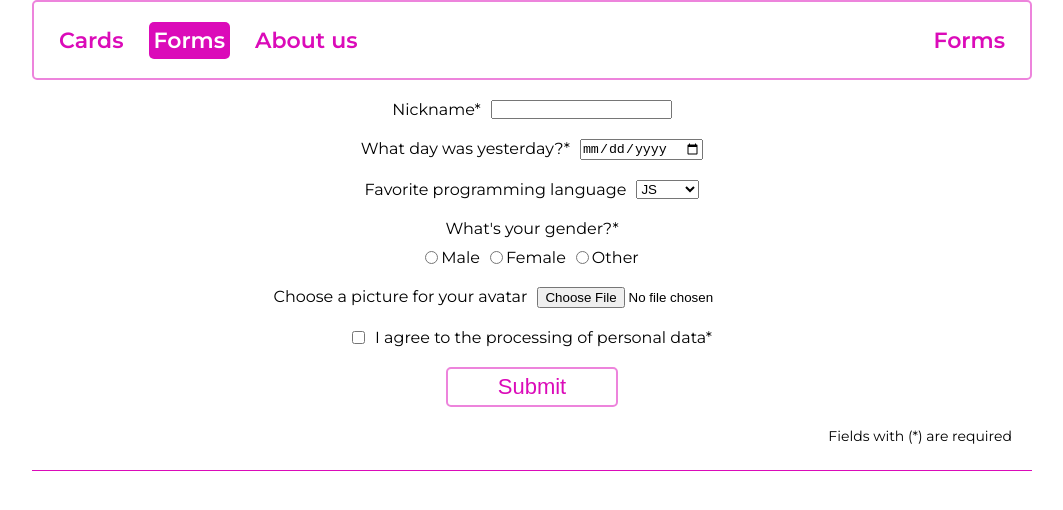
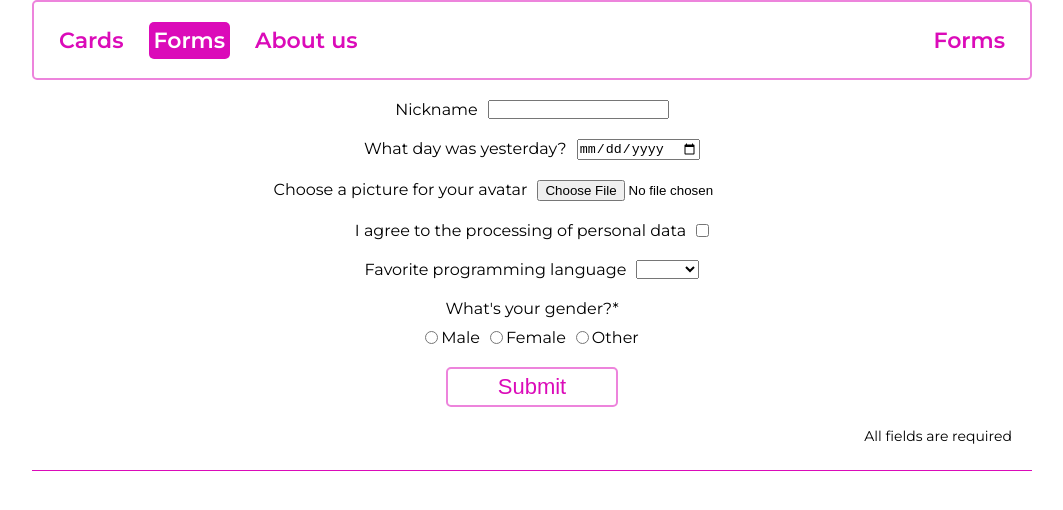
Before and after one commit to c1DeepInside/react-task, a React (Vite) app: page /forms in a window 1280 px wide. Shown: the top 510 px of the page, without its empty margins (108-1171 px from the left). Built offline with nearby package versions, Linux system fonts and the light colour scheme.

Commit message:
feat: add separate components

```diff
--- /dev/null
+++ b/src/components/forms/CustomInput.tsx
@@ -0,0 +1,31 @@
+import React, { Component } from 'react';
+import { Field } from '../../interfaces/forms';
+
+interface Props {
+  field: Field;
+  isError: boolean;
+}
+
+export class CustomInput extends Component<Props> {
+  constructor(props: Props) {
+    super(props);
+  }
+
+  render() {
+    return (
+      <div>
+        <div className="input__wrap">
+          <label>{this.props.field.description}</label>
+          <input
+            type={this.props.field.type}
+            ref={this.props.field.reference}
+            accept={this.props.field.accept}
+          />
+        </div>
+        {this.props.isError && <p className="error">{this.props.field.errorText}</p>}
+      </div>
+    );
+  }
+}
+
+export default CustomInput;
--- /dev/null
+++ b/src/components/forms/CustomSelect.tsx
@@ -0,0 +1,30 @@
+import React, { Component } from 'react';
+
+interface Props {
+  reference: React.RefObject<HTMLSelectElement>;
+  isError: boolean;
+}
+
+export class CustomSelect extends Component<Props> {
+  constructor(props: Props) {
+    super(props);
+  }
+
+  render() {
+    return (
+      <div>
+        <div className="input__wrap">
+          <label>Favorite programming language</label>
+          <select defaultValue="" ref={this.props.reference}>
+            <option disabled value=""></option>
+            <option value="JS">JS</option>
+            <option value="Pascal">Pascal</option>
+          </select>
+        </div>
+        {this.props.isError && <p className="error">Please choose favorite language</p>}
+      </div>
+    );
+  }
+}
+
+export default CustomSelect;
--- /dev/null
+++ b/src/components/forms/GenderInput.tsx
@@ -0,0 +1,33 @@
+import React, { Component } from 'react';
+import { GenderProps } from '../../interfaces/forms';
+
+interface Props {
+  genderProps: GenderProps[];
+  isError: boolean;
+}
+
+export class GenderInput extends Component<Props> {
+  constructor(props: Props) {
+    super(props);
+  }
+  render() {
+    return (
+      <div>
+        <div className="genders__wrap">
+          <label>What&#39;s your gender?*</label>
+          <div className="input__wrap">
+            {this.props.genderProps.map((gender) => (
+              <div key={gender.name} className="gender__wrap">
+                <input type="radio" name="gender" value={gender.name} ref={gender.reference} />
+                <label>{gender.name}</label>
+              </div>
+            ))}
+          </div>
+        </div>
+        {this.props.isError && <p className="error">Please enter a gender</p>}
+      </div>
+    );
+  }
+}
+
+export default GenderInput;
--- /dev/null
+++ b/src/interfaces/forms.ts
@@ -0,0 +1,13 @@
+export interface GenderProps {
+  reference: React.RefObject<HTMLInputElement>;
+  name: string;
+}
+
+export interface Field {
+  id: number;
+  reference: React.RefObject<HTMLInputElement>;
+  errorText: string;
+  description: string;
+  type: string;
+  accept?: string;
+}
--- a/src/pages/Forms.tsx
+++ b/src/pages/Forms.tsx
@@ -1,12 +1,17 @@
 import React, { Component } from 'react';
+import CustomInput from '../components/forms/CustomInput';
+import CustomSelect from '../components/forms/CustomSelect';
+import GenderInput from '../components/forms/GenderInput';
+import { Field, GenderProps } from '../interfaces/forms';
 import '../styles/forms.scss';
 
-const genders = ['Male', 'Female', 'Other'];
 enum errorsName {
   name = 'name',
   date = 'date',
   gender = 'gender',
   agree = 'agree',
+  language = 'language',
+  file = 'file',
 }
 
 interface Props {
@@ -15,87 +20,99 @@ interface Props {
 
 interface State {
   errors: string[];
+  formFields: Field[];
+  genderProps: GenderProps[];
 }
 
 export class Forms extends Component<Props, State> {
-  private nickRef: React.RefObject<HTMLInputElement>;
+  private nameRef: React.RefObject<HTMLInputElement>;
   private dateRef: React.RefObject<HTMLInputElement>;
   private languageRef: React.RefObject<HTMLSelectElement>;
-  private genderRef: React.RefObject<HTMLInputElement>;
+  private maleGenderRef: React.RefObject<HTMLInputElement>;
+  private femaleGenderRef: React.RefObject<HTMLInputElement>;
+  private otherGenderRef: React.RefObject<HTMLInputElement>;
   private fileRef: React.RefObject<HTMLInputElement>;
   private agreeRef: React.RefObject<HTMLInputElement>;
 
   constructor(props: Props) {
     super(props);
-    this.nickRef = React.createRef();
+    this.nameRef = React.createRef();
     this.dateRef = React.createRef();
     this.languageRef = React.createRef();
-    this.genderRef = React.createRef();
+    this.maleGenderRef = React.createRef();
+    this.femaleGenderRef = React.createRef();
+    this.otherGenderRef = React.createRef();
     this.fileRef = React.createRef();
     this.agreeRef = React.createRef();
     this.state = {
       errors: [],
+      formFields: [
+        {
+          id: 1,
+          reference: this.nameRef,
+          type: 'text',
+          errorText: 'Please enter the nickname',
+          description: 'Nickname',
+        },
+        {
+          id: 2,
+          reference: this.dateRef,
+          type: 'date',
+          errorText: 'Please enter the correct date of yesterday',
+          description: 'What day was yesterday?',
+        },
+        {
+          id: 3,
+          reference: this.fileRef,
+          type: 'file',
+          errorText: 'Please select a picture',
+          description: 'Choose a picture for your avatar',
+          accept: '.png, .jpg, .jpeg',
+        },
+        {
+          id: 4,
+          reference: this.agreeRef,
+          type: 'checkbox',
+          errorText: 'To continue, you must agree to data processing',
+          description: 'I agree to the processing of personal data',
+        },
+      ],
+      genderProps: [
+        {
+          reference: this.maleGenderRef,
+          name: 'Male',
+        },
+        {
+          reference: this.femaleGenderRef,
+          name: 'Female',
+        },
+        {
+          reference: this.otherGenderRef,
+          name: 'Other',
+        },
+      ],
     };
   }
 
-  submitForm(e: React.MouseEvent<HTMLButtonElement>) {
+  submitForm = (e: React.MouseEvent<HTMLButtonElement>) => {
     e.preventDefault();
-  }
+    console.log(this.nameRef.current?.value);
+    console.log(this.dateRef.current?.value);
+  };
 
   render() {
     return (
       <div className="forms">
         <form className="form">
-          <div className="input__wrap">
-            <label>Nickname*</label>
-            <input type="text" ref={this.nickRef} />
-          </div>
-          {this.state.errors.includes(errorsName.name) && (
-            <p className="error">Please enter a nickname</p>
-          )}
-          <div className="input__wrap">
-            <label>What day was yesterday?*</label>
-            <input type="date" ref={this.dateRef} />
-          </div>
-          {this.state.errors.includes(errorsName.date) && (
-            <p className="error">Please enter the correct date of yesterday</p>
-          )}
-          <div className="input__wrap">
-            <label>Favorite programming language</label>
-            <select ref={this.languageRef}>
-              <option value="JS">JS</option>
-              <option value="Pascal">Pascal</option>
-            </select>
-          </div>
-          <div className="genders__wrap">
-            <label>What&#39;s your gender?*</label>
-            <div className="input__wrap">
-              {genders.map((gender) => (
-                <div key={gender} className="gender__wrap">
-                  <input type="radio" name="gender" value={gender} />
-                  <label>{gender}</label>
-                </div>
-              ))}
-            </div>
-          </div>
-          {this.state.errors.includes(errorsName.gender) && (
-            <p className="error">Please enter a gender</p>
-          )}
-          <div className="input__wrap">
-            <label>Choose a picture for your avatar</label>
-            <input type="file" accept=".png, .jpg, .jpeg" ref={this.fileRef} />
-          </div>
-          <div className="input__wrap">
-            <input type="checkbox" ref={this.agreeRef} />
-            <label>I agree to the processing of personal data*</label>
-          </div>
-          {this.state.errors.includes(errorsName.agree) && (
-            <p className="error">To continue, you must agree to data processing</p>
-          )}
+          {this.state.formFields.map((field) => (
+            <CustomInput field={field} isError={false} key={field.id} />
+          ))}
+          <CustomSelect reference={this.languageRef} isError={false} />
+          <GenderInput genderProps={this.state.genderProps} isError={false} />
           <button className="btn submit__btn" onClick={this.submitForm}>
             Submit
           </button>
-          <p className="form_text">Fields with (*) are required</p>
+          <p className="form_text">All fields are required</p>
         </form>
         <hr className="hr" />
       </div>
```
